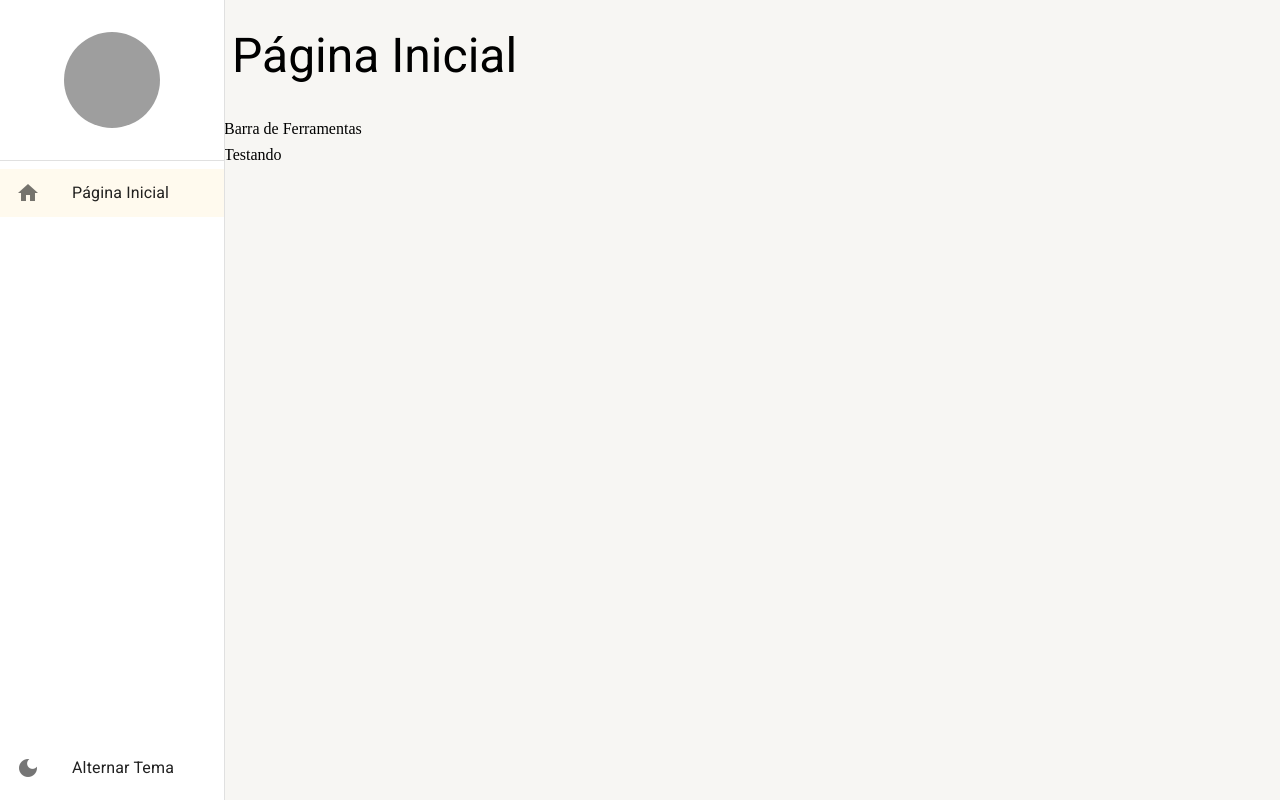
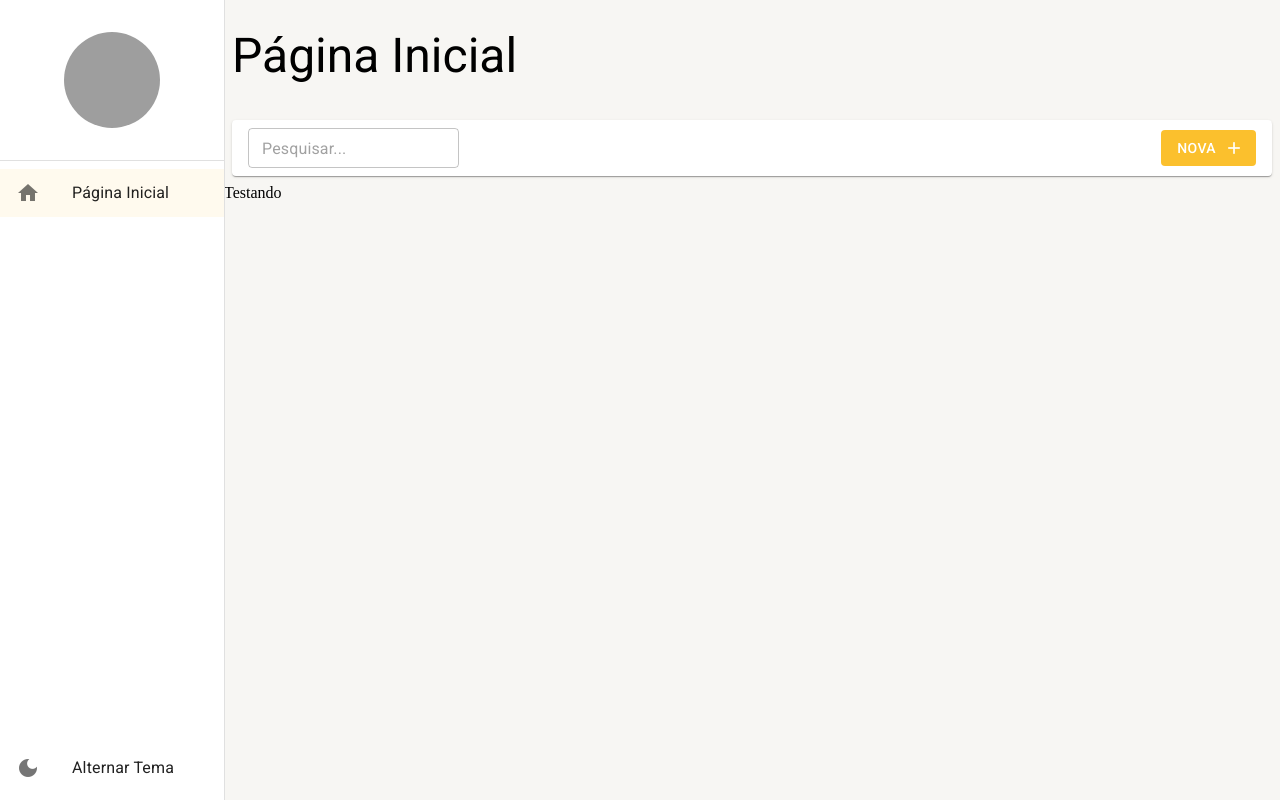
Before and after one commit to Shagamu/dashboard-aplication, a React (Create React App) app: page /pagina-inicial in a window 1280 px wide. Built offline with nearby package versions, Linux system fonts and the light colour scheme; grey boxes are pictures that could not be loaded.

Commit message:
Adicionando Barra de Ferramentas da listagem

```diff
--- a/src/pages/dashboard/Dashboard.tsx
+++ b/src/pages/dashboard/Dashboard.tsx
@@ -1,9 +1,18 @@
+import { BarraDeFerramentas } from "../../shared/components";
 import { LayoutBaseDePagina } from "../../shared/layouts";
 
 export const Dashboard = () => {
 
   return (
-    <LayoutBaseDePagina titulo='Página Inicial' barraDeFerramentas={<>Barra de Ferramentas</>}>
+    <LayoutBaseDePagina
+      titulo='Página Inicial'
+      barraDeFerramentas={(
+        <BarraDeFerramentas
+          mostrarInputBusca
+          textoBotaoNovo="Nova"
+        />
+      )}
+    >
       Testando
     </LayoutBaseDePagina>
   );
--- /dev/null
+++ b/src/shared/components/barra-de-ferramentas/BarraDeFerramentas.tsx
@@ -0,0 +1,58 @@
+import { Icon, useTheme, Box, Button, Paper, TextField } from "@mui/material";
+import { FC } from "react";
+
+interface IBarraDeFerramentasProps {
+  textoDaBusca?: string;
+  mostrarInputBusca?: boolean;
+  aoMudarTextoDeBusca?: (novoTexto: string) => void;
+  textoBotaoNovo?: string;
+  mostrarBotaoNovo?: boolean;
+  aoClicarEmNovo?: () => void;
+}
+
+export const BarraDeFerramentas: FC<IBarraDeFerramentasProps> = ({
+  textoDaBusca = '',
+  mostrarInputBusca = false,
+  aoMudarTextoDeBusca,
+  aoClicarEmNovo,
+  mostrarBotaoNovo = true,
+  textoBotaoNovo = 'Novo',
+}) => {
+  const theme = useTheme();
+
+  return (
+    <Box
+      height={theme.spacing(5)}
+      marginX={1}
+      padding={1}
+      paddingX={2}
+      display="flex"
+      gap={1}
+      alignItems={"center"}
+      component={Paper}
+    >
+      { mostrarInputBusca && (
+        <TextField
+        placeholder="Pesquisar..."
+        size="small"
+        value={textoDaBusca}
+        onChange={(e) => aoMudarTextoDeBusca?.(e.target.value)}
+      />
+      )}
+
+      <Box flex={1} display="flex" justifyContent="end">
+        {mostrarBotaoNovo &&(
+          <Button
+          color="primary"
+            variant="contained"
+            disableElevation
+            endIcon={<Icon>add</Icon>}
+            onClick={aoClicarEmNovo}
+          >
+            {textoBotaoNovo}
+          </Button>
+        )}
+      </Box>
+    </Box>
+  );
+};
--- a/src/shared/components/index.ts
+++ b/src/shared/components/index.ts
@@ -1 +1,3 @@
 export * from './menu-lateral/MenuLateral';
+
+export * from './barra-de-ferramentas/BarraDeFerramentas';
```
